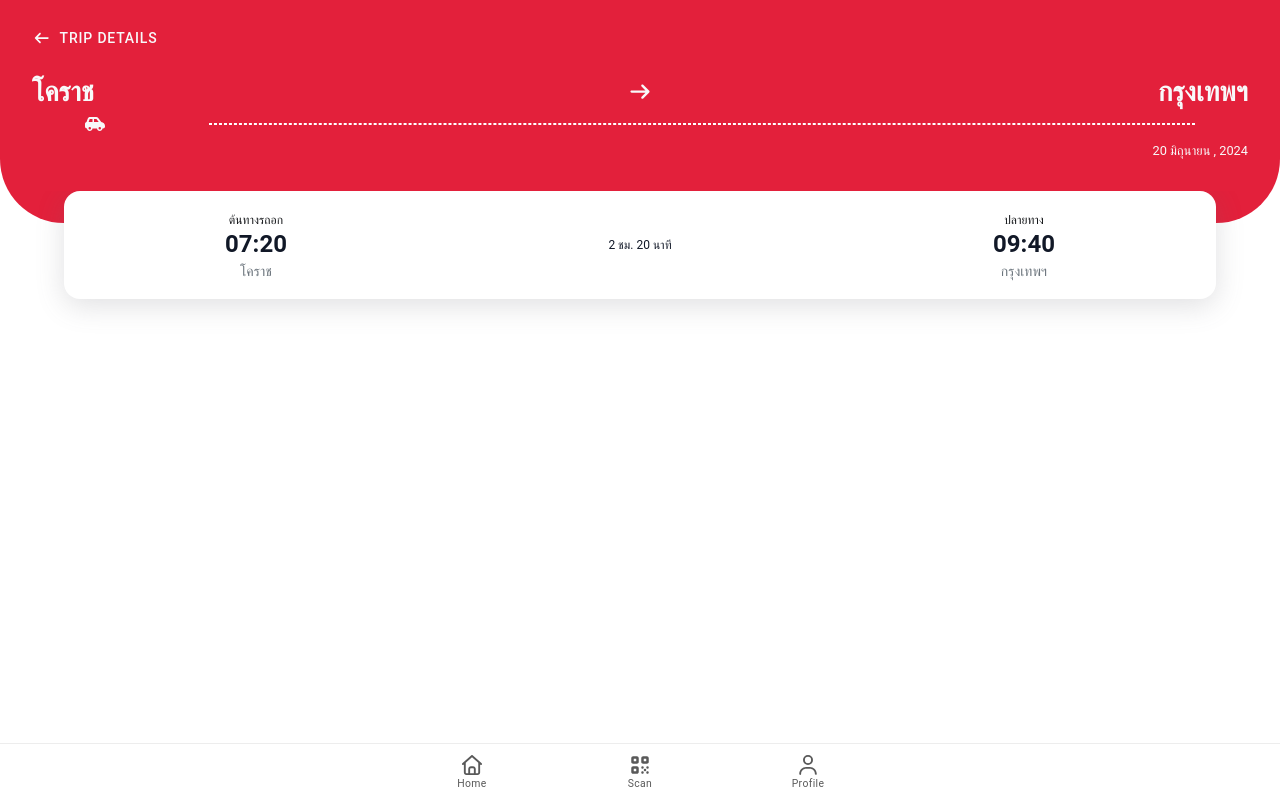
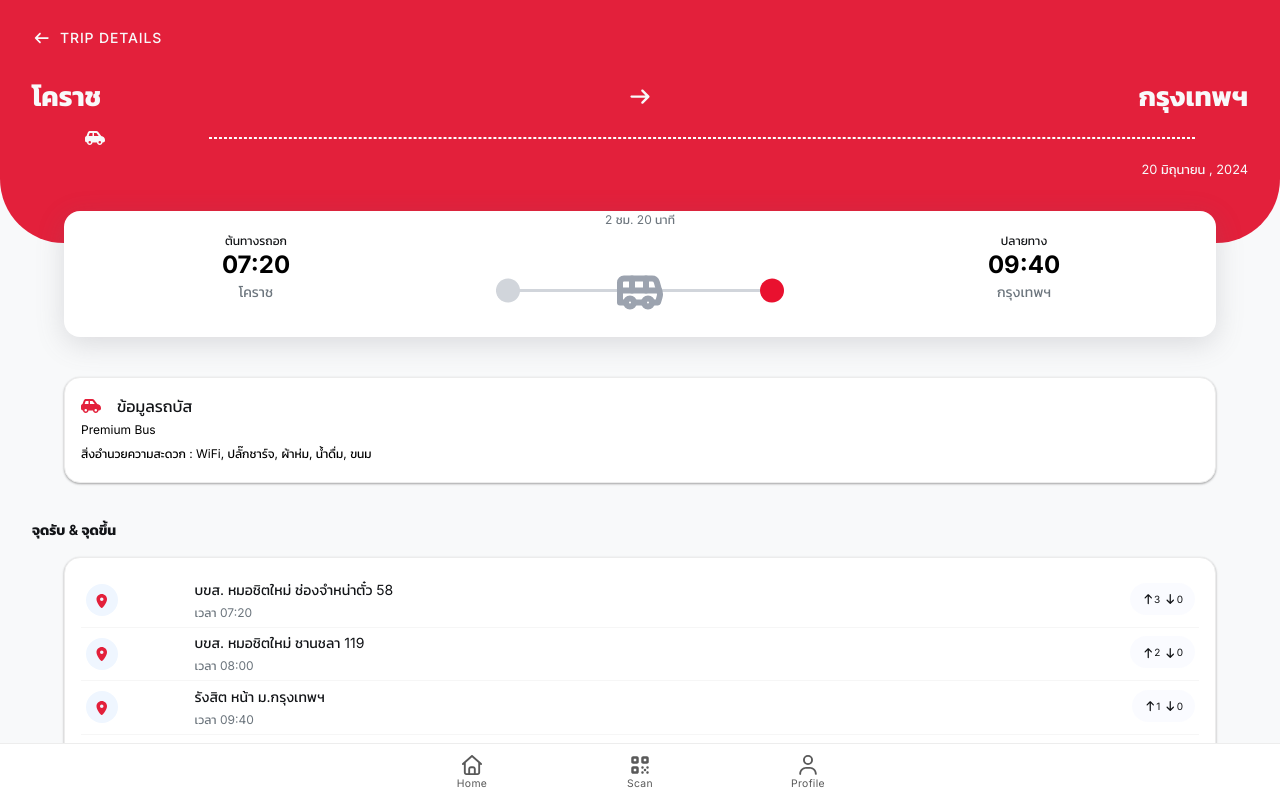
Before and after one commit to ChanuwatBall/next-employee, a React (Vite) app: page /trip/1 in a window 1280 px wide. Built offline with nearby package versions, Linux system fonts and the light colour scheme; sample sign-in values are in the browser's storage.

Commit message:
trip detai;

```diff
--- /dev/null
+++ b/capacitor.config.json
@@ -0,0 +1,7 @@
+{
+  "appId": "at.next.employee",
+  "appName": "NextEmployee",
+  "bundledWebRuntime": false,
+  "webDir": "dist",
+  "plugins": {}
+}
--- a/package.json
+++ b/package.json
@@ -12,6 +12,7 @@
     "lint": "eslint"
   },
   "dependencies": {
+    "@capacitor/android": "^8.1.0",
     "@capacitor/app": "8.0.0",
     "@capacitor/core": "8.1.0",
     "@capacitor/haptics": "8.0.0",
--- a/src/pages/Home.tsx
+++ b/src/pages/Home.tsx
@@ -96,7 +96,7 @@ const Home: React.FC = () => {
   return (
     <IonPage>
       <IonHeader className="ion-no-border ion-padding-bottom" >
-        <IonToolbar className='ion-no-padding' >
+        <IonToolbar className='ion-no-padding' color={"primary"}>
           <div className="flex justify-between items-center mb-4 ion-padding-horizontal ion-padding-top bg-primary text-white  ion-padding-bottom  "
            style={{borderBottomLeftRadius:"2rem" , borderBottomRightRadius:"2rem"}}>
             <div className='ion-padding-bottom'>
--- a/src/pages/TripDetail.tsx
+++ b/src/pages/TripDetail.tsx
@@ -1,16 +1,16 @@
-import { faArrowLeft, faArrowRight, faCarSide, faQrcode } from '@fortawesome/free-solid-svg-icons';
+import { faArrowDown, faArrowLeft, faArrowRight, faArrowUp, faCarSide, faLocationDot, faQrcode } from '@fortawesome/free-solid-svg-icons';
 import { FontAwesomeIcon } from '@fortawesome/react-fontawesome';
-import { IonContent, IonHeader, IonPage, IonTitle, IonToolbar, IonButton, IonGrid, IonRow, IonCol, IonText, IonBackButton, IonLabel, IonIcon } from '@ionic/react';
+import { IonContent, IonHeader, IonPage, IonTitle, IonToolbar, IonButton, IonGrid, IonRow, IonCol, IonText, IonBackButton, IonLabel, IonIcon, IonChip } from '@ionic/react';
 import moment, { duration } from 'moment';
 import React from 'react';
-import { useParams } from 'react-router-dom';
+import { useHistory, useParams } from 'react-router-dom';
 
 const TripDetail: React.FC = () => {
   const { id } = useParams<{ id: string }>();
+  const history = useHistory();
 
   // mock data to match mockup
-  const trip =
-  {
+  const trip = {
     id: '1',
     title: 'โคราช - กทม.',
     time: '07:20',
@@ -20,23 +20,65 @@ const TripDetail: React.FC = () => {
     totalPassenger: 37,
     disabledSeat: 3,
     isOnBoard: true,
-    bus: 'รถทัวร์ 12 ล้อ',
+    bus: 'Premium Bus',
     seats: 40,
     code: 'TRIP12345',
     departure: "โคราช",
     destination: "กรุงเทพฯ",
     duration: "2 ชม. 20 นาที",
-
+    facilities: "WiFi, ปลั๊กชาร์จ, ผ้าห่ม, น้ำดื่ม, ขนม",
+    tripStation: [
+      {
+        id: '1',
+        name: 'บขส. หมอชิตใหม่ ช่องจำหน่าตั๋ว 58',
+        time: '07:20',
+        type: 'departure',
+        passengerOnboard: 3,
+        passengerOffboard: 0,
+      },
+      {
+        id: '2',
+        name: 'บขส. หมอชิตใหม่ ชานชลา 119',
+        time: '08:00',
+        type: 'stopover',
+        passengerOnboard: 2,
+        passengerOffboard: 0,
+      },
+      {
+        id: '3',
+        name: 'รังสิต หน้า ม.กรุงเทพฯ',
+        time: '09:40',
+        type: 'arrival',
+        passengerOnboard: 1 ,
+        passengerOffboard: 0,
+      },
+      {
+        id: '4',
+        name: 'นวนคร รพ.การุญเวช',
+        time: '09:40',
+        type: 'arrival',
+        passengerOnboard: 0 ,
+        passengerOffboard: 1,
+      },
+      {
+        id: '5',
+        name: 'วังน้อย (จุดปั๊มใบเวลา)',
+        time: '10:00',
+        type: 'arrival',
+        passengerOnboard: 0 ,
+        passengerOffboard: 0,
+      }
+    ]
   };
 
   return (
     <IonPage>
       <IonHeader className="ion-no-border  " >
-        <IonToolbar className='ion-no-padding' >
+        <IonToolbar className='ion-no-padding' color={"primary"}>
           <div className="grid grid-rows-1 ion-padding-horizontal ion-padding-top bg-primary text-white  "
             >
             <div>
-              <IonButton fill='clear'  >
+              <IonButton fill='clear' onClick={()=>{history.goBack()}} >
                 <FontAwesomeIcon icon={faArrowLeft} className='text-light  ' />  &nbsp;&nbsp;
                 <IonText className='text-light' >Trip Details</IonText>
               </IonButton>
@@ -45,7 +87,7 @@ const TripDetail: React.FC = () => {
           </div>
         </IonToolbar>
       </IonHeader>
-      <IonContent className="ion-no-padding bg-white min-h-screen" style={{ position: "relative", }} >
+      <IonContent color={"light"} className="ion-no-padding min-h-screen" style={{ position: "relative", }} >
         <div className="grid grid-rows-2   ion-padding-horizontal ion-padding-top bg-primary text-white  ion-padding-bottom  "
           style={{ borderBottomLeftRadius: "4rem", borderBottomRightRadius: "4rem", paddingBottom: "4rem" }} >
 
@@ -68,9 +110,10 @@ const TripDetail: React.FC = () => {
             <IonLabel className='text-light' style={{ fontSize: "0.8em" }} >{trip.tripdate && moment(trip.tripdate).format('DD MMMM , YYYY')}</IonLabel>
           </div>
         </div>
-        <div style={{width:"100%",marginTop: "-2rem",overflow:"scroll", height:"50vh" , }}
-         className='flex justify-center items-start '>
-          <div className='bg-white grid grid-cols-3 gap-4 shadow-lg  rounded-lg p-4  shadow-md  '
+        <div style={{width:"100%",marginTop: "-2rem",  flexDirection:"column", alignItems:"center", justifyContent:"center"}}
+         className='flex flex-column items-center justify-center '
+         >
+          <div className='bg-white grid grid-cols-3 gap-4 shadow-lg  rounded-lg p-4  shadow-md '
             style={{ borderRadius: "1rem",   zIndex: 99 , width:"90%", boxShadow: "rgba(100, 100, 111, 0.2) 0px 7px 29px 0px" }} >
             <div className='ion-text-center'>
               <p style={{lineHeight:"1.5em"}} >
@@ -80,9 +123,9 @@ const TripDetail: React.FC = () => {
               </p>
             </div>
 
-            <div className='flex flex-column justify-center items-center' >
-              <small>{trip.duration}</small>
-
+            <div className='flex  justify-center items-center' style={{flexDirection:"column"}}>
+              <small className='text-meduim'>{trip.duration}</small>
+              <img src="/assets/svg/bus-route.svg" alt="Bus Route" style={{width:"100%",  }} />
             </div>
             <div className='ion-text-center'>
               <p style={{lineHeight:"1.5em"}} >
@@ -91,39 +134,73 @@ const TripDetail: React.FC = () => {
                 <IonLabel className='text-sm text-meduim' >{trip.destination}</IonLabel>
               </p>
             </div>
+          </div><br/><br/>
+
+          <div className='bg-white grid grid-rows-3 gap-4 shadow-md  rounded-lg p-4  shadow-md ion-padding '
+            style={{ borderRadius: "1rem",   zIndex: 99 , width:"90%", border:"1px solid #ececec", boxShadow:" rgba(0, 0, 0, 0.12) 0px 1px 3px, rgba(0, 0, 0, 0.24) 0px 1px 2px"}} >
+            <div>
+              <IonText color={"primary"}>
+               <FontAwesomeIcon icon={faCarSide} className='text-md ' />
+                <IonText className='ion-margin-start' color={"dark"}>ข้อมูลรถบัส</IonText>
+              </IonText>
+            </div>
+            <div>
+              <IonText className='text-medium text-xs'>{trip.bus}</IonText> <br/>
+            </div>
+            <div>
+              <IonText className='text-medium text-xs'>สิ่งอำนวยความสะดวก : {trip.facilities}</IonText> <br/>
+            </div>
           </div>
 
-        </div>
-        {/* <div className="max-w-3xl mx-auto">
-
-          <div className="bg-white rounded-lg shadow-sm p-4 mb-4">
-            <div className="flex justify-between items-start">
-              <div>
-                <div className="text-lg font-semibold">{trip.title}</div>
-                <div className="text-sm text-gray-500">{trip.tripdate} • {trip.time}</div>
-              </div>
-              <div className="text-right">
-                <div className="text-sm text-gray-500">รหัสทริป</div>
-                <div className="font-medium">{trip.id}</div>
-              </div>
-            </div>
-            <div className="mt-3 text-sm text-gray-700">รถ: {trip.bus} • ที่นั่ง: {trip.totalPassenger}</div>
+          <br/>
+          <div  className='ion-text-left ion-padding' style={{width:"100%"}}  >
+          <IonLabel className='text-dark text-sm text-bold ion-margin-start' >
+            จุดรับ & จุดขึ้น
+          </IonLabel>
           </div>
 
-          <IonGrid>
-            <IonRow>
-              <IonCol size="6">
-                <IonButton expand="block" routerLink={`/plan/${id}`} className="bg-indigo-600">แผนที่ที่นั่ง</IonButton>
-              </IonCol>
-              <IonCol size="6">
-                <IonButton expand="block" routerLink={`/ticket/${id}`} className="bg-gray-200 text-gray-800">รายละเอียดตั๋ว</IonButton>
-              </IonCol>
-            </IonRow>
-          </IonGrid>
-        </div> */}
+          <div className='bg-white grid grid-rows-3 gap-4 shadow-md  rounded-lg p-4  shadow-md ion-padding '
+            style={{ borderRadius: "1rem",   zIndex: 99 , width:"90%", border:"1px solid #ececec", boxShadow:" rgba(0, 0, 0, 0.12) 0px 1px 3px, rgba(0, 0, 0, 0.24) 0px 1px 2px"}} >
+              {trip.tripStation.map((station) => (
+                <StationTrip key={station.id} station={station} />
+              ))}
+            </div>
+        </div>
+
       </IonContent>
     </IonPage>
   );
 };
 
 export default TripDetail;
+
+
+const StationTrip: React.FC<{ station: any }> = ({ station }) => {
+  return (
+    <div className='grid grid-cols-12 gap-4 ' style={{padding:".3rem 0 .3rem .3rem" , borderBottom:"1px solid #f6f6f6"}} >
+      <div className='flex flex-center items-center ' >
+        <div className=' rounded-full bg-tertiary-tint flex items-center justify-center  ' style={{width:"2rem", height:"2rem"}} >
+         <IonText color={"primary"}  className='text-sm' >
+          <FontAwesomeIcon icon={faLocationDot}  />
+         </IonText>
+
+        </div>
+      </div>
+      <div className='col-span-8 ion-padding-start'>
+         <IonLabel className='text-sm text-dark' >{station.name}</IonLabel> <br/>
+         <IonLabel className='text-xs text-meduim' >เวลา {station.time}</IonLabel>
+      </div>
+      <div className='col-span-3 ion-text-right'>
+        <IonChip color={"tertiary"} >
+          <IonLabel className='text-2xs text-dark' >
+             <FontAwesomeIcon icon={faArrowUp} className='text-dark' />
+             {station.passengerOnboard}
+            </IonLabel>&nbsp;
+           <IonLabel className='text-2xs text-dark' >
+             <FontAwesomeIcon icon={faArrowDown} className='text-dark' />
+             {station.passengerOffboard}  </IonLabel>
+        </IonChip>
+      </div>
+    </div>
+  );
+}
--- a/src/theme/tailwind.css
+++ b/src/theme/tailwind.css
@@ -37,12 +37,17 @@ html, body, #root {
 .border-primary {
   border-color: var(--ion-color-primary);
 }
-
+.bg-tertiary-tint{
+  background-color: var(--ion-color-tertiary-tint);
+}
 .text-bold {
   font-weight: bold;
 }
 .text-sm {
   font-size: 0.875rem;
+}
+.text-2xs {
+  font-size: 0.625rem;
 }
 .text-xs {
   font-size: 0.75rem;
--- a/src/theme/variables.css
+++ b/src/theme/variables.css
@@ -1,3 +1,5 @@
+@import url('https://fonts.googleapis.com/css2?family=Kanit:ital,wght@0,100;0,200;0,300;0,400;0,500;0,600;0,700;0,800;0,900;1,100;1,200;1,300;1,400;1,500;1,600;1,700;1,800;1,900&display=swap');
+@import url('https://fonts.googleapis.com/css2?family=Inter:ital,opsz,wght@0,14..32,100..900;1,14..32,100..900&display=swap');
 /* For information on how to create your own theme, please refer to:
 http://ionicframework.com/docs/theming/ */
 
@@ -11,6 +13,7 @@ http://ionicframework.com/docs/theming/ */
 }
 
 :root{
+    --ion-font-family: 'Inter','Kanit', system-ui, -apple-system, 'Helvetica Neue', Arial, 'Noto Sans', sans-serif;
 	--ion-color-primary: #E3203B;
 	--ion-color-primary-rgb: 227, 32, 58;
 	--ion-color-primary-tint: #e94f5c;
@@ -18,10 +21,12 @@ http://ionicframework.com/docs/theming/ */
 
 	--ion-color-warning: #F9E000;
 	--ion-color-warning-rgba: 249, 224, 0;
-    --ion-color-warning-tint: #f9e533;
     --ion-color-warning-shade: #c1a800;
 
-	--ion-color-tertiary: #06d6a0;
+	--ion-color-tertiary-tint: #EFF6FF;
+	--ion-color-tertiary-shade: #BFDBFE;
+	--ion-color-tertiary: #BAC4F5;
+	--ion-color-tertiary-rgb: 186, 196, 245;
 
 	--ion-color-white: #ffffff;
 
@@ -44,4 +49,5 @@ http://ionicframework.com/docs/theming/ */
 body{
 	background: var(--ion-background-color);
 	color: var(--ion-text-color);
+    font-family: var(--ion-font-family);
 }
```
Also changed, not shown: public/assets/svg/bus-route.svg (added), 54 other files (tests, documents, lock files or other folders).
